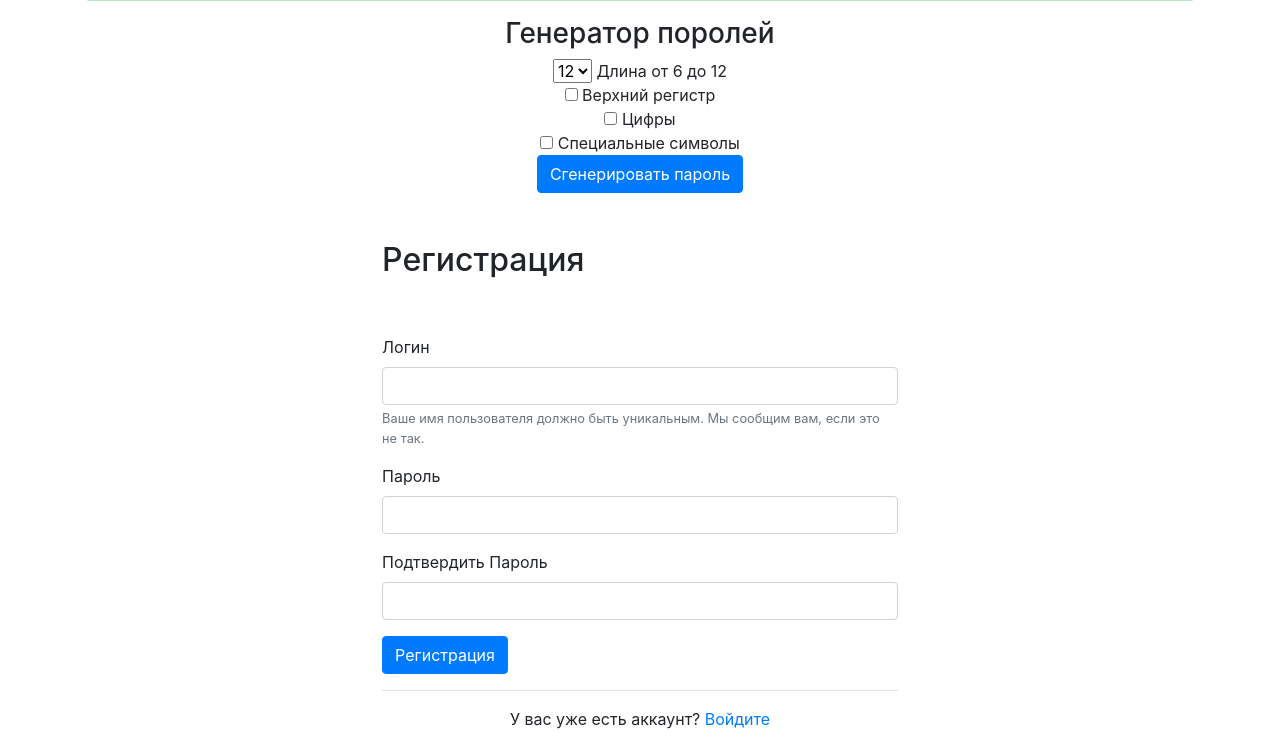
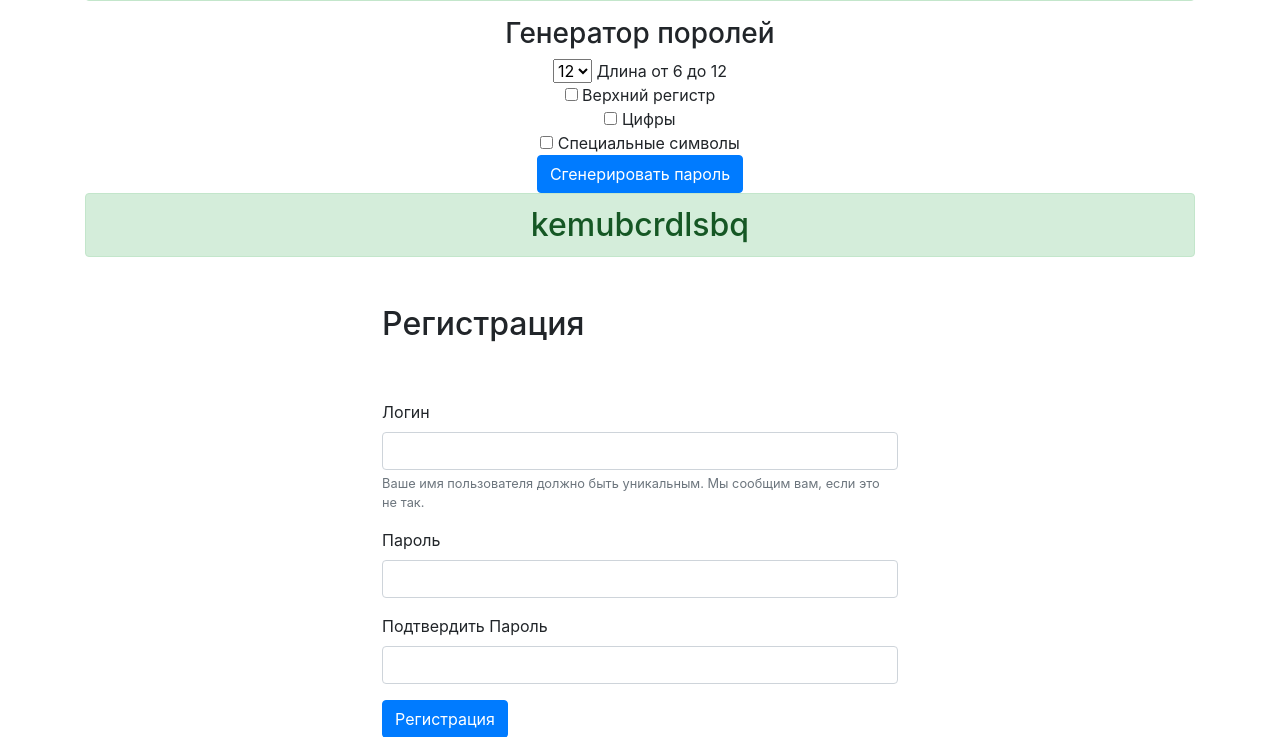
Before and after one commit to drhtka/todolist, a Django app: page /password/ in a window 1280 px wide. Shown: the part 191-928 px from the top of the page. Run offline with Django 3.2, Linux system fonts and the light colour scheme; some libraries are stand-ins or nearby versions.

Commit message:
Проект TODO

```diff
--- a/generator/templates/generator/generator.html
+++ b/generator/templates/generator/generator.html
@@ -31,5 +31,5 @@
         <input type="submit" value="Сгенерировать пароль" class="btn btn-primary">
     </form>
 </div>
-
+    <h2 class="alert alert-success">{{ password }}</h2>
  {% endblock %}
```
Also changed, not shown: README.md.
